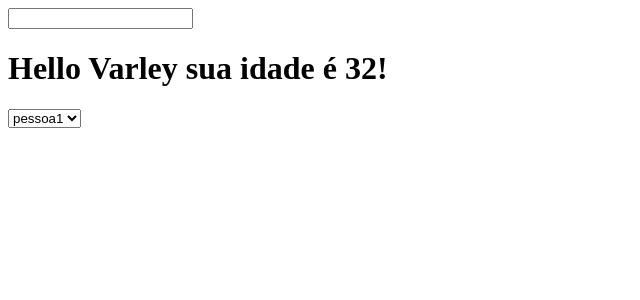
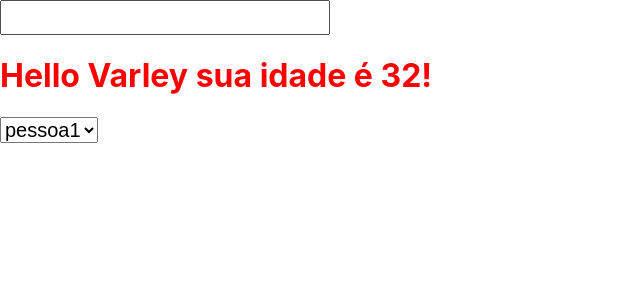
Before and after one commit to VarleyS/boletim-escolar, a React (Create React App) app: page / in a window 1280 px wide. Shown: the top 300 px of the page, without its empty margins (0-640 px from the left). Built offline with nearby package versions, Linux system fonts and the light colour scheme.

Commit message:
Adicionando css

```diff
--- a/public/index.html
+++ b/public/index.html
@@ -24,7 +24,7 @@
       work correctly both with client-side routing and a non-root public URL.
       Learn how to configure a non-root public URL by running `npm run build`.
     -->
-    <title>React App</title>
+    <title>Boletim Escolar</title>
   </head>
   <body>
     <noscript>You need to enable JavaScript to run this app.</noscript>
--- a/src/App.js
+++ b/src/App.js
@@ -35,7 +35,7 @@ class App extends React.Component {
 
     return (
       <>
-        <input type="text" value={this.state.nome} onChange={ this.modificarNome }/><br/>
+        <input className='texto-centralizado' type="text" value={this.state.nome} onChange={ this.modificarNome }/><br/>
         <h1>Hello {this.props.nome} sua idade é {this.props.idade}!</h1>
         <MeuComboBox />
       </>
--- a/src/index.css
+++ b/src/index.css
@@ -11,3 +11,19 @@ code {
   font-family: source-code-pro, Menlo, Monaco, Consolas, 'Courier New',
     monospace;
 }
+
+h1 {
+  color: red;
+}
+
+input {
+  font-size: 25px;
+}
+
+select {
+  font-size: 20px;
+}
+
+.texto-centralizado {
+  text-align: center;
+}
--- a/src/index.js
+++ b/src/index.js
@@ -1,6 +1,8 @@
 import React from 'react';
 import ReactDOM from 'react-dom/client';
 import App from './App';
+
+import './index.css'
 
 const root = ReactDOM.createRoot(document.getElementById('root'));
 root.render(
```
